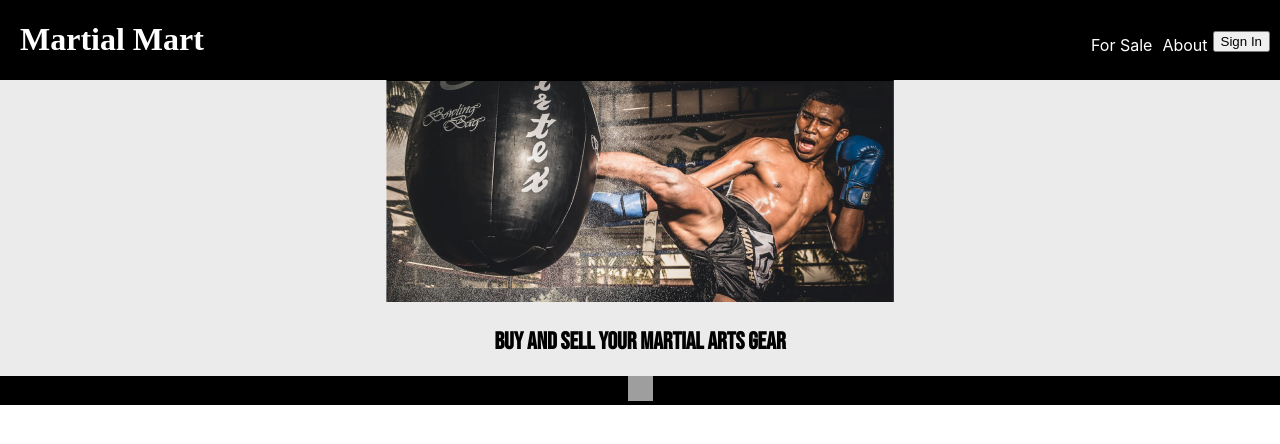
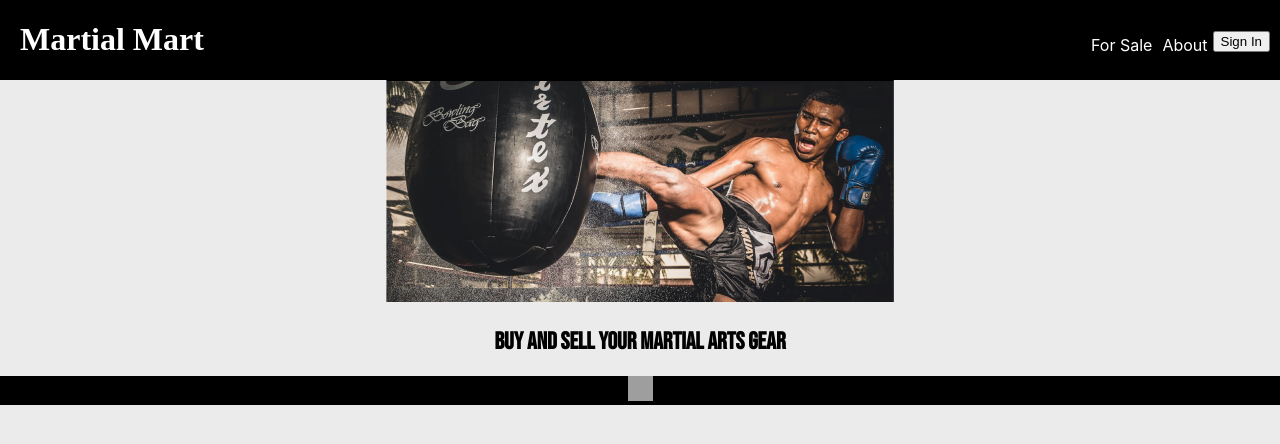
Before and after one commit to zachpartin/Martial-Mart, a React (Create React App) app in the folder client/: page / in a window 1280 px wide. Shown: the top 444 px of the page. Built offline with nearby package versions, Linux system fonts and the light colour scheme; no server answers; grey boxes are pictures that could not be loaded; a web font is replaced by a local one.

Commit message:
app height

```diff
--- a/client/src/App.css
+++ b/client/src/App.css
@@ -1,9 +1,5 @@
 .App {
   text-align: center;
   background-color: #EBEBEB;
+  min-height: 100vh;
 }
-
-
-/* html, body, .App, #root {
-  height: 100%;
-} */
```
